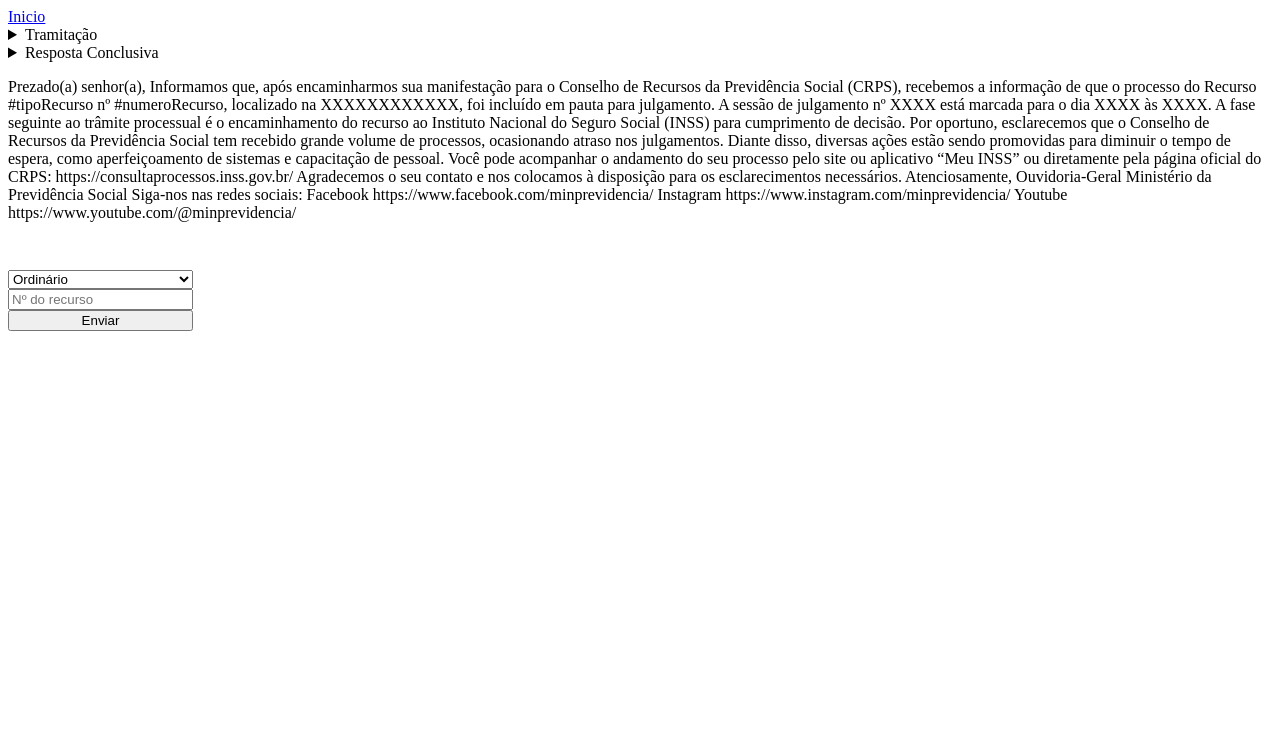
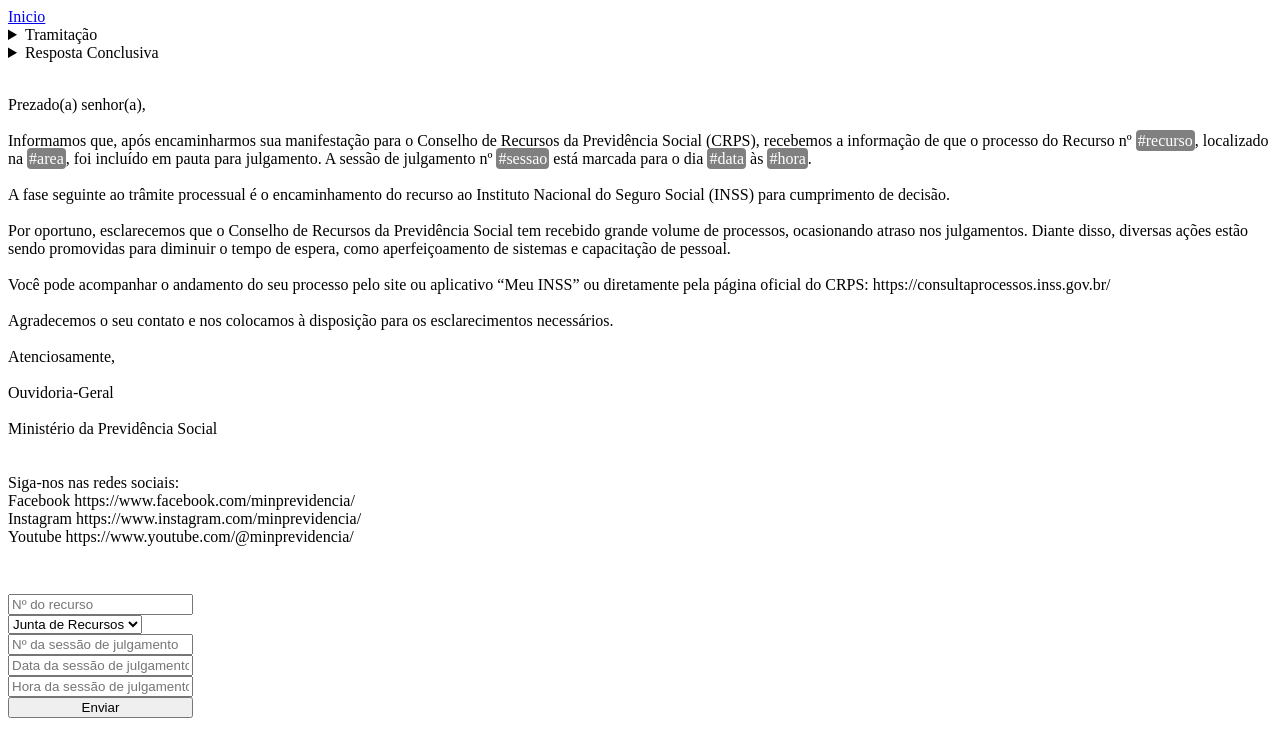
Before and after one commit to iPauloLopes/ogps-responde, a plain HTML site: page pages/resposta-conclusiva/007-julgamento-marcado.html in a window 1280 px wide. Drawn offline with Linux system fonts and the light colour scheme; files whose address does not match are found by name.

Commit message:
feat: update rc 007 text

```diff
--- /dev/null
+++ b/components/crps-list.html
@@ -0,0 +1,53 @@
+<select name="area">
+    <option value="Junta de Recursos" selected disabled>Junta de Recursos</option>
+
+    <option value="1ª Câmara de Julgamento">1ª CAJ</option>
+    <option value="2ª Câmara de Julgamento">2ª CAJ</option>
+    <option value="3ª Câmara de Julgamento">3ª CAJ</option>
+    <option value="4ª Câmara de Julgamento">4ª CAJ</option>
+
+    <option value="1ª Composição Adjunta da 2ª Junta de Recursos">1ª CA - 2ª JR</option>
+    <option value="1ª Composição Adjunta da 5ª Junta de Recursos">1ª CA - 5ª JR</option>
+    <option value="2ª Composição Adjunta da 5ª Junta de Recursos">2ª CA - 5ª JR</option>
+    <option value="1ª Composição Adjunta da 6ª Junta de Recursos">1ª CA - 6ª JR</option>
+    <option value="1ª Composição Adjunta da 7ª Junta de Recursos">1ª CA - 7ª JR</option>
+    <option value="1ª Composição Adjunta da 10ª Junta de Recursos">1ª CA - 10ª JR</option>
+    <option value="2ª Composição Adjunta da 10ª Junta de Recursos">2ª CA - 10ª JR</option>
+    <option value="3ª Composição Adjunta da 10ª Junta de Recursos">3ª CA - 10ª JR</option>
+    <option value="1ª Composição Adjunta da 11ª Junta de Recursos">1ª CA - 11ª JR</option>
+    <option value="1ª Composição Adjunta da 13ª Junta de Recursos">1ª CA - 13ª JR</option>
+    <option value="2ª Composição Adjunta da 13ª Junta de Recursos">2ª CA - 13ª JR</option>
+    <option value="1ª Composição Adjunta da 15ª Junta de Recursos">1ª CA - 15ª JR</option>
+    <option value="2ª Composição Adjunta da 15ª Junta de Recursos">2ª CA - 15ª JR</option>
+    <option value="1ª Composição Adjunta da 16ª Junta de Recursos">1ª CA - 16ª JR</option>
+
+    <option value="1ª Junta de Recursos">1ª JR</option>
+    <option value="2ª Junta de Recursos">2ª JR</option>
+    <option value="3ª Junta de Recursos">3ª JR</option>
+    <option value="4ª Junta de Recursos">4ª JR</option>
+    <option value="5ª Junta de Recursos">5ª JR</option>
+    <option value="6ª Junta de Recursos">6ª JR</option>
+    <option value="7ª Junta de Recursos">7ª JR</option>
+    <option value="8ª Junta de Recursos">8ª JR</option>
+    <option value="9ª Junta de Recursos">9ª JR</option>
+    <option value="10ª Junta de Recursos">10ª JR</option>
+    <option value="11ª Junta de Recursos">11ª JR</option>
+    <option value="12ª Junta de Recursos">12ª JR</option>
+    <option value="13ª Junta de Recursos">13ª JR</option>
+    <option value="14ª Junta de Recursos">14ª JR</option>
+    <option value="15ª Junta de Recursos">15ª JR</option>
+    <option value="16ª Junta de Recursos">16ª JR</option>
+    <option value="17ª Junta de Recursos">17ª JR</option>
+    <option value="18ª Junta de Recursos">18ª JR</option>
+    <option value="19ª Junta de Recursos">19ª JR</option>
+    <option value="20ª Junta de Recursos">20ª JR</option>
+    <option value="21ª Junta de Recursos">21ª JR</option>
+    <option value="22ª Junta de Recursos">22ª JR</option>
+    <option value="23ª Junta de Recursos">23ª JR</option>
+    <option value="24ª Junta de Recursos">24ª JR</option>
+    <option value="25ª Junta de Recursos">25ª JR</option>
+    <option value="26ª Junta de Recursos">26ª JR</option>
+    <option value="27ª Junta de Recursos">27ª JR</option>
+    <option value="28ª Junta de Recursos">28ª JR</option>
+    <option value="29ª Junta de Recursos">29ª JR</option>
+</select>
--- a/css/style.css
+++ b/css/style.css
@@ -21,3 +21,10 @@ ul {
     margin: 0px;
     padding: 0px;
 }
+
+mark {
+    background-color: grey;
+    color: white;
+    border-radius: 4px;
+    padding: 2px;
+}
--- a/pages/resposta-conclusiva/007-julgamento-marcado.html
+++ b/pages/resposta-conclusiva/007-julgamento-marcado.html
@@ -7,15 +7,16 @@
     <link rel="stylesheet" href="../../css/style.css">
     <script src="../../scripts/copy-text.js" defer></script>
     <script src="../../scripts/import-sidebar.js" defer></script>
+    <script src="../../scripts/import-crps-list.js" defer></script>
 </head>
 <body>
 
     <div id="sidebar-container"></div>
 
-    <p id="text">
+    <p id="text" style="white-space: pre-line;">
 Prezado(a) senhor(a),
 
-Informamos que, após encaminharmos sua manifestação para o Conselho de Recursos da Previdência Social (CRPS), recebemos a informação de que o processo do Recurso #tipoRecurso nº #numeroRecurso, localizado na XXXXXXXXXXXX, foi incluído em pauta para julgamento. A sessão de julgamento nº XXXX está marcada para o dia XXXX às XXXX.
+Informamos que, após encaminharmos sua manifestação para o Conselho de Recursos da Previdência Social (CRPS), recebemos a informação de que o processo do Recurso nº <mark>#recurso</mark>, localizado na <mark>#area</mark>, foi incluído em pauta para julgamento. A sessão de julgamento nº <mark>#sessao</mark> está marcada para o dia <mark>#data</mark> às <mark>#hora</mark>.
 
 A fase seguinte ao trâmite processual é o encaminhamento do recurso ao Instituto Nacional do Seguro Social (INSS) para cumprimento de decisão.
 
@@ -42,12 +43,15 @@ Youtube https://www.youtube.com/@minprevidencia/
 
     <form id="form" autocomplete="off" method="post">
 
-        <select name="tipoRecurso">
-            <option value="Ordinário" selected>Ordinário</option>
-            <option value="Especial">Especial</option>
-        </select>
+        <input type="text" name="recurso" placeholder="Nº do recurso">
 
-        <input type="text" name="numeroRecurso" placeholder="Nº do recurso">
+        <div id="crps-list-container"></div>
+
+        <input type="text" name="sessao" placeholder="Nº da sessão de julgamento">
+
+        <input type="text" name="data" placeholder="Data da sessão de julgamento">
+
+        <input type="text" name="hora" placeholder="Hora da sessão de julgamento">
 
         <button id="submitBtn" type="submit">Enviar</button>
 
--- /dev/null
+++ b/scripts/import-crps-list.js
@@ -0,0 +1,7 @@
+document.addEventListener("DOMContentLoaded", () => {
+    fetch("../../components/crps-list.html")
+        .then(response => response.text())
+        .then(html => {
+            document.getElementById("crps-list-container").innerHTML = html;
+        });
+});
```
